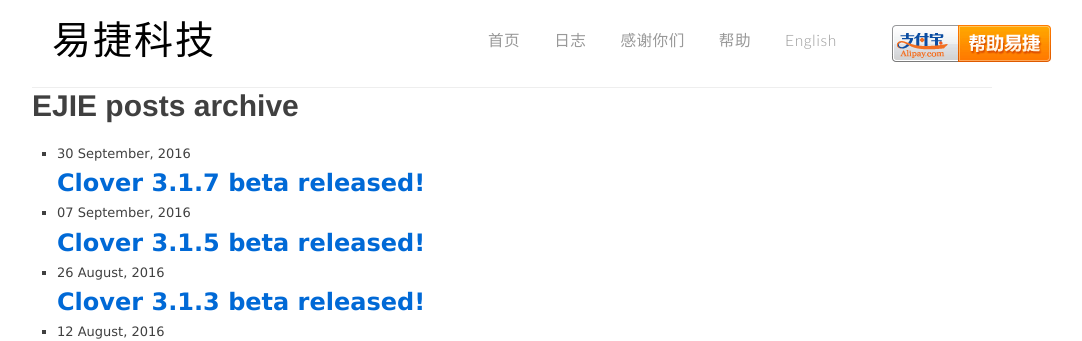
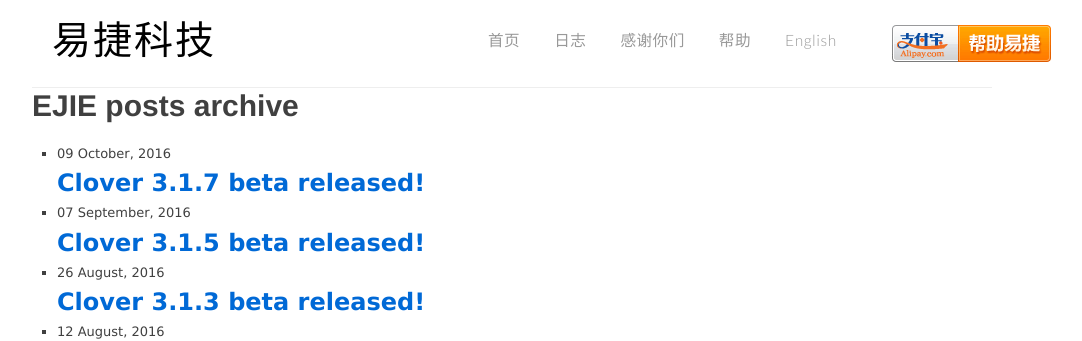
Before and after one commit to achermao/cn, a Jekyll site: the page built from archive.html, in a window 1280 px wide. Shown: the top 341 px of the page, without its empty margins (118-1200 px from the left). Built offline with Jekyll 4.4.1, drawn with Linux system fonts in a browser that asks for light colours; some web fonts are replaced; Markdown is read by kramdown in place of the engine named in the settings.

Commit message:
update v3.1.7 v2

```diff
--- a/_posts/2016-09-30-clover-3-beta-released.md
+++ b/_posts/2016-10-09-clover-3-beta-released.md
@@ -1,6 +1,6 @@
 ---
 comments: true
-date: 2016-09-30 07:53:29
+date: 2016-10-09 07:53:29
 layout: post
 title: Clover 3.1.7 beta released!
 categories:
@@ -11,7 +11,7 @@
 
 Clover V3.1.7上线，该版本集中研究了拖拽标签页进行窗口的拆分与融合的功能，让大家久等了，感谢各位对Clover的支持与反馈！
 
-v3.1.7 更新	(2016-09-30)
+v3.1.7 更新	(2016-10-09)
 
 ·   新增：拖拽标签页进行窗口的拆分与融合，以便于对打开的标签进行管理</br>
 ·   优化：简化关于Clover弹窗界面，去除重复无效的按键</br>
--- a/index.html
+++ b/index.html
@@ -49,7 +49,7 @@
 			</div>
 
 			<div class="simpleTabsContent">
-				<h3>3.1.7 update (2016-09-30)</h3>
+				<h3>3.1.7 update (2016-10-09)</h3>
                                 <ul>
                                         <li>新增：拖拽标签页进行窗口的拆分与融合，以便于对打开的标签进行管理</li>
                                         <li>优化：简化关于Clover弹窗界面，去除重复无效的按键</li>
```
